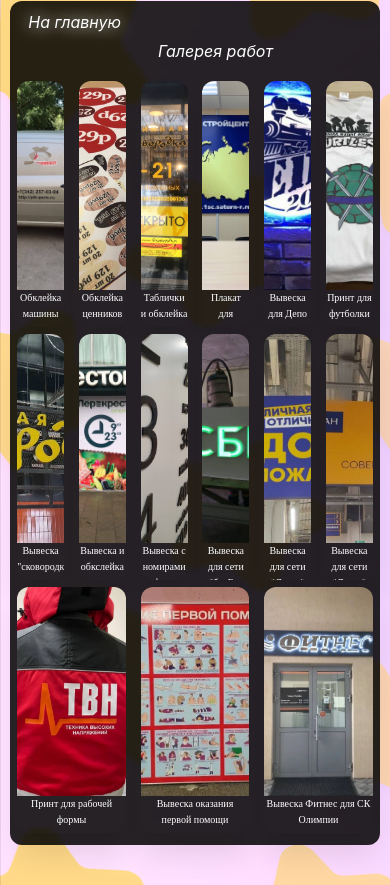
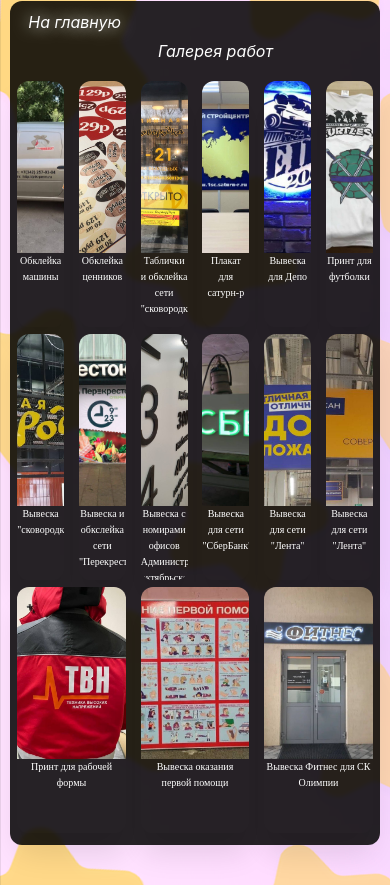
Before and after one commit to ZeburG1/Avenu-RPK, a PHP site: page /gallery.html in a window 390 px wide. Shown: the part 93-978 px from the top of the page. Run offline with PHP 8.4, Linux system fonts and the light colour scheme.

Commit message:
first commit

```diff
--- a/style/gallery.css
+++ b/style/gallery.css
@@ -260,7 +260,7 @@
 
     .box > img {
         width: 100%;
-        height: 85%;
+        height: 70%;
         object-fit: cover;
         transition: .2s;
     }
@@ -269,7 +269,7 @@
         font-size: 10px;
         display: block;
         text-align: center;
-        height: 1vh;
+        height: 40%;
         line-height: 1.6;
     }
 
```
